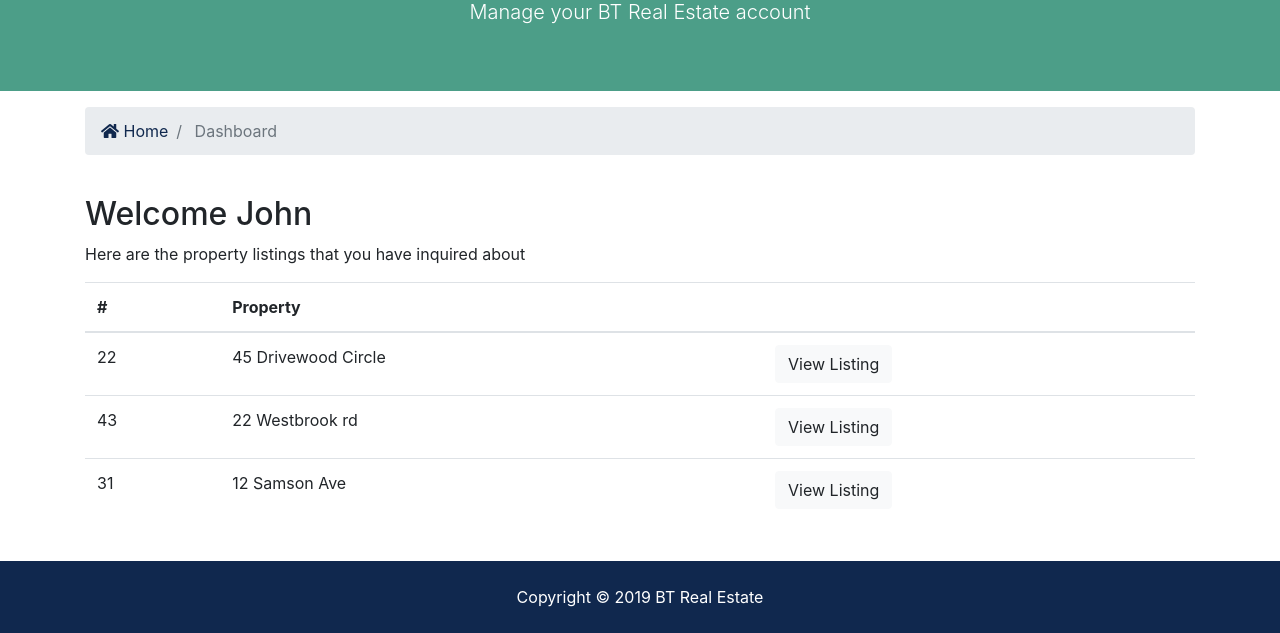
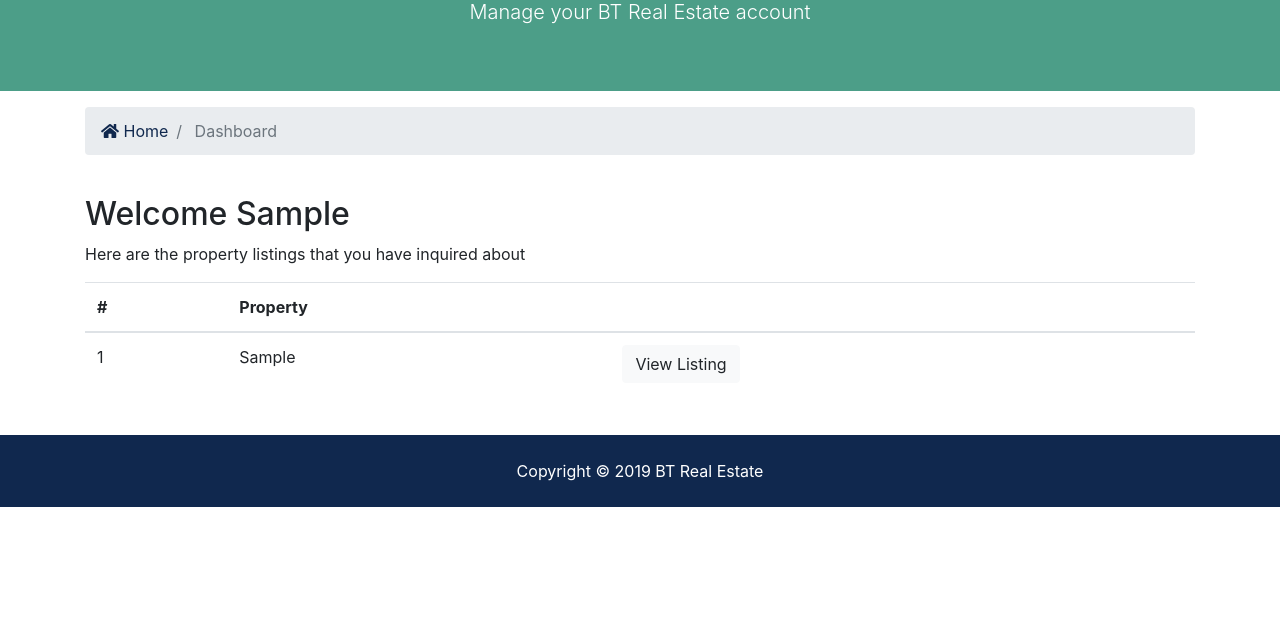
Before and after one commit to Mikolaj-Myszka/btre_project, a Django app: page /accounts/dashboard in a window 1280 px wide. Shown: the part 254-887 px from the top of the page. After the commit the page ends 761 px from the top, so only its background shows below. Run offline with Django 3.2, Linux system fonts and the light colour scheme; a user stored in the database is signed in; tables that the repository leaves empty hold one stand-in row (values such as "Sample post"); some libraries are stand-ins or nearby versions.

Commit message:
Inquiry Check & Send Email, Dashboard Functionality

```diff
--- a/accounts/views.py
+++ b/accounts/views.py
@@ -1,6 +1,8 @@
 from django.shortcuts import render, redirect
 from django.contrib import messages, auth
 from django.contrib.auth.models import User
+from contacts.views import Contact
+
 
 def register(request):
     if request.method == 'POST':
@@ -67,4 +69,9 @@ def logout(request):
 
 
 def dashboard(request):
-    return render(request, 'accounts/dashboard.html')
+    user_contacts = Contact.objects.order_by('-contact_date').filter(user_id=request.user.id)
+
+    context = {
+        'contacts': user_contacts
+    }
+    return render(request, 'accounts/dashboard.html', context)
--- a/templates/accounts/dashboard.html
+++ b/templates/accounts/dashboard.html
@@ -36,7 +36,8 @@
     <div class="container">
       <div class="row">
         <div class="col-md-12">
-          <h2>Welcome John</h2>
+          <h2>Welcome {{ user.first_name }}</h2>
+          {% if contacts %}
           <p>Here are the property listings that you have inquired about</p>
             <table class="table">
               <thead>
@@ -47,29 +48,20 @@
                 </tr>
               </thead>
               <tbody>
+                {% for contact in contacts %}
                 <tr>
-                <td>22</td>
-                <td>45 Drivewood Circle</td>
+                  <td>{{ contact.id }}</td>
+                  <td>{{ contact.listing }}</td>
                   <td>
-                  <a class="btn btn-light" href="#">View Listing</a>
+                    <a class="btn btn-light" href="{% url 'listing' contact.listing_id %}">View Listing</a>
                   </td>
                 </tr>
-              <tr>
-                <td>43</td>
-                <td>22 Westbrook rd</td>
-                <td>
-                  <a class="btn btn-light" href="#">View Listing</a>
-                </td>
-              </tr>
-              <tr>
-                <td>31</td>
-                <td>12 Samson Ave</td>
-                <td>
-                  <a class="btn btn-light" href="#">View Listing</a>
-                </td>
-              </tr>
+                {% endfor %}
               </tbody>
             </table>
+          {% else %}
+            <p>You have not made any inquires.</p>
+          {% endif %}
         </div>
       </div>
     </div>
```
Also changed, not shown: btre/settings.py (+7 -0 lines), contacts/views.py (+22 -0 lines). Lines whose indentation alone changed are shown as unchanged.
